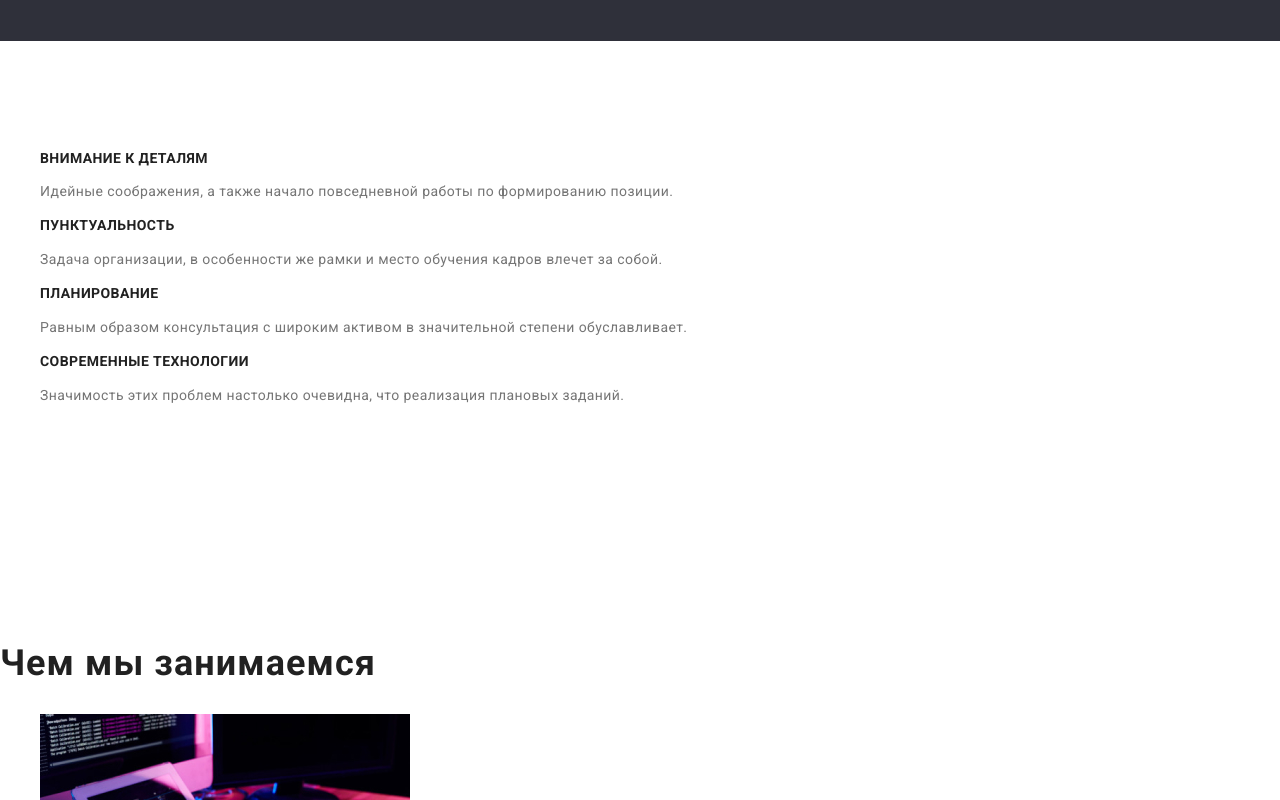
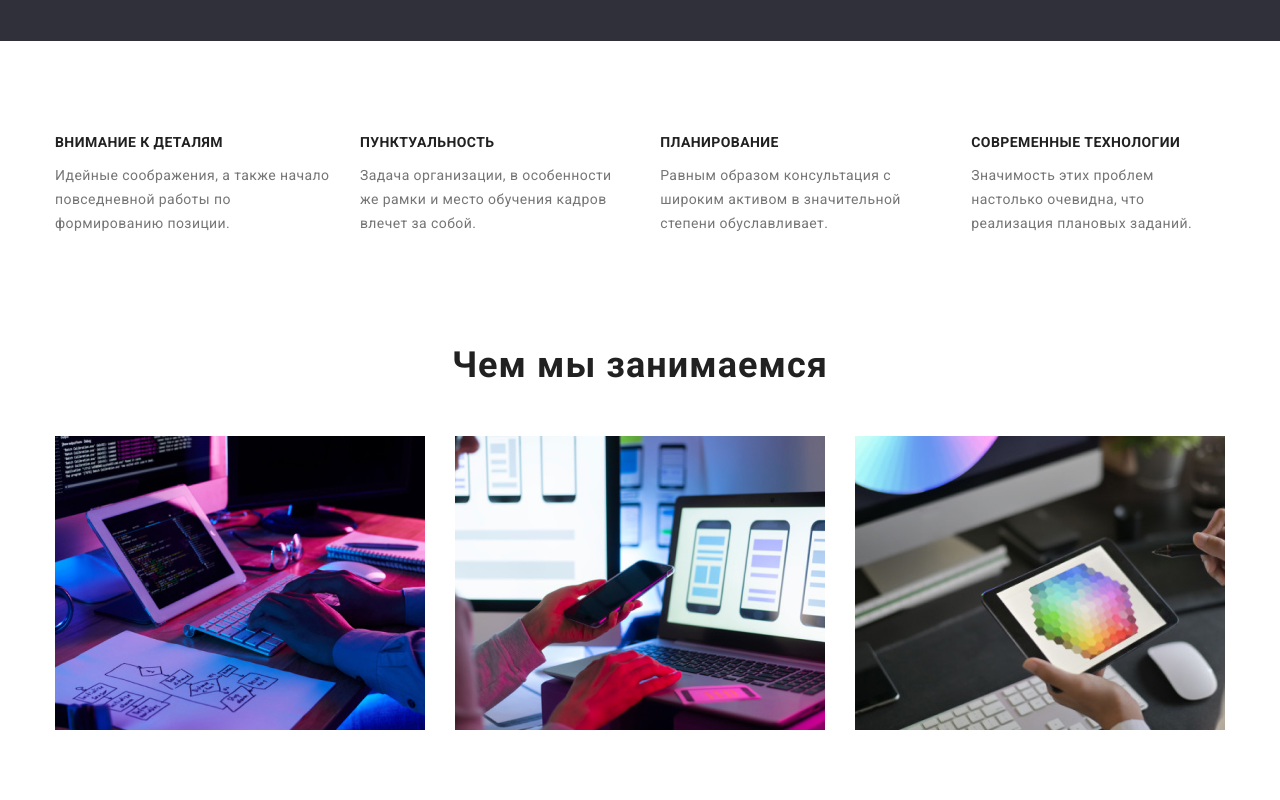
Before and after one commit to dslyvka/goit-markup-hw-03, a plain HTML site: page index.html in a window 1280 px wide. Shown: the part 640-1440 px from the top of the page. Drawn offline with nearby package versions, Linux system fonts and the light colour scheme.

Commit message:
header footer and other sections on index.html except our team section

```diff
--- a/css/styles.css
+++ b/css/styles.css
@@ -201,14 +201,14 @@ body {
 .hero {
   /* height: 600px; */
   background-color: var(--hero-background-color);
-
+  padding-top: 200px;
+  padding-bottom: 200px;
 }
 
 .hero-container {
   text-align: center;
   background-color: var(--hero-background-color);
-  padding-top: 106px;
-  padding-bottom: 106px;
+
 }
 
 .hero-title {
@@ -251,8 +251,25 @@ body {
 /* hero section */
 
 /* advantages section */
+.adv-section {
+  padding-bottom: 0;
+}
+
+.adv-list {
+  display: flex;
+  padding-left: 0;
+  margin-top: 0;
+  margin-bottom: 0;
+}
+
+.adv-list-item:not(:last-child) {
+  margin-right: 30px;
+}
+
 .adv-title {
   text-transform: uppercase;
+  margin-top: 0;
+  margin-bottom: 10px;
 }
 /* advantages section */
 
@@ -260,6 +277,19 @@ body {
 .what-are-we-doing-title {
   font-size: 36px;
   line-height: 1.17;
+  text-align: center;
+
+  margin-top: 0;
+  margin-bottom: 50px;
+}
+
+.what-are-we-doing-list {
+  display: flex;
+  padding-left: 0;
+}
+
+.what-are-we-doing-list-item:not(:last-child) {
+  margin-right: 30px;
 }
 /* what are we doing section */
 
--- a/index.html
+++ b/index.html
@@ -57,50 +57,54 @@
 
       <!-- advantages section -->
       <section class="adv-section section">
+        <div class="container adv-container">
           <h2 class="hidden">Преимущества</h2>
           <ul class="adv-list list">
-          <li>
+            <li class="adv-list-item">
               <h3 class="adv-title title">Внимание к деталям</h3>
               <p class="adv-text text">
                 Идейные соображения, а также начало повседневной работы по формированию позиции.
               </p>
             </li>
-          <li>
+            <li class="adv-list-item">
               <h3 class="adv-title title">Пунктуальность</h3>
               <p class="adv-text text">
                 Задача организации, в особенности же рамки и место обучения кадров влечет за собой.
               </p>
             </li>
-          <li>
+            <li class="adv-list-item">
               <h3 class="adv-title title">Планирование</h3>
               <p class="adv-text text">
                 Равным образом консультация с широким активом в значительной степени обуславливает.
               </p>
             </li>
-          <li>
+            <li class="adv-list-item">
               <h3 class="adv-title title">Современные технологии</h3>
               <p class="adv-text text">
                 Значимость этих проблем настолько очевидна, что реализация плановых заданий.
               </p>
             </li>
           </ul>
+        </div>
       </section>
       <!-- advantages section -->
 
       <!-- what are we doing section -->
       <section class="what-are-we-doing-section section">
+        <div class="container what-are-we-doing-container">
           <h2 class="what-are-we-doing-title title">Чем мы занимаемся</h2>
           <ul class="what-are-we-doing-list list">
-          <li>
+            <li class="what-are-we-doing-list-item">
               <img src="./images/layout.jpg" alt="Разрабатываем макет" width="370" />
             </li>
-          <li>
+            <li class="what-are-we-doing-list-item">
               <img src="./images/layout1.jpg" alt="Адаптируем макет" width="370" />
             </li>
-          <li>
+            <li class="what-are-we-doing-list-item">
               <img src="./images/layout2.jpg" alt="Рисуем макет" width="370" />
             </li>
           </ul>
+        </div>
       </section>
       <!-- what are we doing section -->
 
```
Lines whose indentation alone changed are shown as unchanged.
